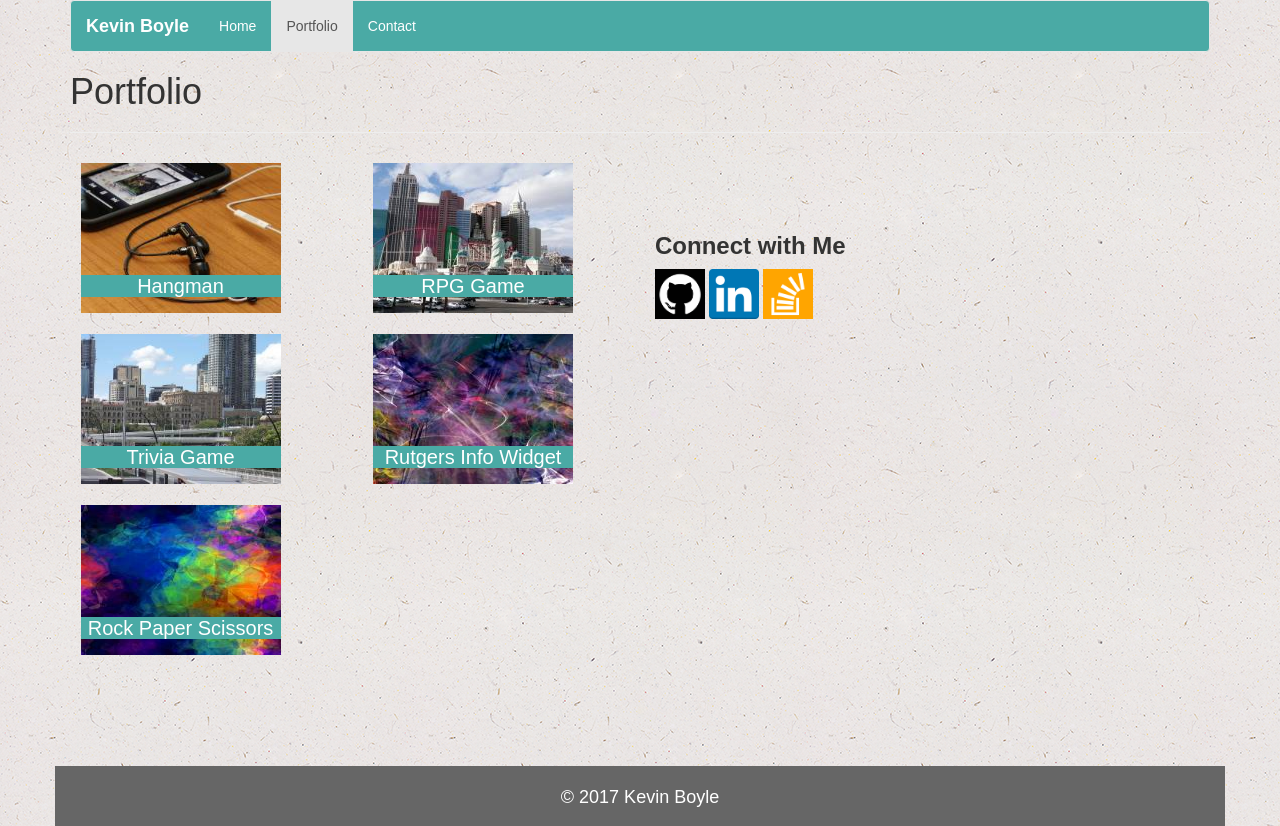
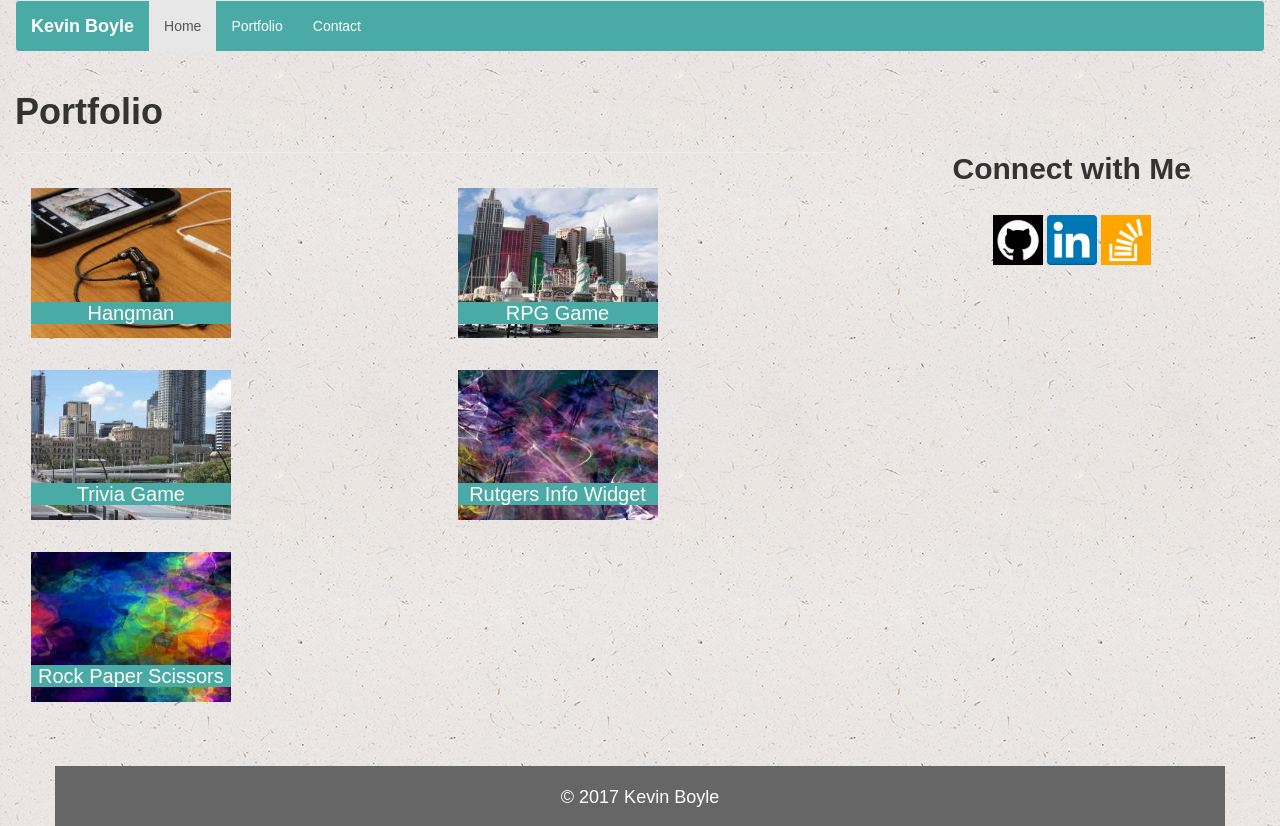
Before and after one commit to kmboyle/Bootstrap-Portfolio, a plain HTML site: page portfolio.html in a window 1280 px wide. Drawn offline with nearby package versions, Linux system fonts and the light colour scheme.

Commit message:
changed layout positioning

```diff
--- a/css/sheet.css
+++ b/css/sheet.css
@@ -46,6 +46,9 @@ h2.absolute4,h2.absolute5{
    font-size: 20px;
 
 }
+.col-xs-12.center-block{
+  text-align: center;
+}
 @keyframes example {
   from {left:0px;top:0px;}
   to {left: 200px;top:200px;}
@@ -61,3 +64,8 @@ h2.absolute4,h2.absolute5{
   animation-timing-function: ease-in;
   animation-direction: alternate-reverse;
 }
+
+
+p.col-md-8{
+    width: 75%;
+}
--- a/portfolio.html
+++ b/portfolio.html
@@ -7,121 +7,77 @@
 		<link rel="stylesheet" type="text/css" href="css/reset.css">
     <link rel="stylesheet" href="https://maxcdn.bootstrapcdn.com/bootstrap/3.3.6/css/bootstrap.min.css">
     <link rel="stylesheet" type="text/css" href="css/sheet.css">
-
-
-
 	</head>
-
 <body>
-     <!-- Wrap all page content here -->
   <div id="wrap">
-
-	<!-- Container Div -->
-  <div class="container">
-
-    <!-- Section 1: Navbar-->
+   <div class="container-fluid">
             <nav class="navbar navbar-default">
-
-      <!-- Place Fluid Container in Navbar -->
                 <div class="container-fluid">
-
-        <!-- Designate a navbar heading -->
                    <div class="navbar-header">
-
-          <!-- Collapsible button -->
                      <button type="button" class="navbar-toggle collapsed" data-toggle="collapse" data-target="#navbar" aria-expanded="false" aria-controls="navbar">
-
                      <span class="sr-only" style="background-color: #fff">Toggle navigation</span>
                      <span class="icon-bar" style="background-color: #fff"></span> <!-- first line -->
                      <span class="icon-bar" style="background-color: #fff"></span> <!-- second line -->
                      <span class="icon-bar" style="background-color: #fff"></span> <!-- third line -->
-
                      </button>
-          <!-- Our brand / logo -->
                       <a class="navbar-brand" href="index.html"><strong style="color:#fff">Kevin Boyle</strong></a>
                    </div>
-
-        <!-- The links of our navbar -->
                     <div id="navbar" class="navbar-collapse collapse">
                       <ul class="nav navbar-nav">
-            <li ><a href="index.html" style="color:#fff">Home</a></li>
-            <li class="active"><a href="portfolio.html">Portfolio</a></li>
+                        <li class="active"><a href="index.html">Home</a></li>
+                        <li><a href="portfolio.html" style="color:#fff">Portfolio</a></li>
                         <li><a href="contact.html" style="color:#fff">Contact</a></li>
-
+                      </ul>
                     </div>
-        <!--/.nav-collapse -->
                 </div>
-      <!--/.container-fluid -->
             </nav>
-
-     <!-- a Bootstrap row with columns -->
-
-
-    <h1 id="port">Portfolio</h1>
-    <div class="hr"><hr /></div>
-
       <div class="row">
-  			<div class="col-sm-9 col-md-6">
-
+        <div class="col-xs-12 col-md-8">
+          <h1><strong>Portfolio</strong></h1>
+           <span><hr /></span>
     			 	 <div class="row">
-    			  <div class="col-xs-8 col-sm-6">
-
-      		 		  <div class="image1"><a href= "#"><img src="images/1.jpg" height="150" width="200" alt="broken" ><h2 class="absolute1">Hangman</h2></a></div>
+      	        <div class="col-xs-12 col-md-6">
+       			      <div class="image1"><a href= "#"><img src="images/1.jpg" height="150" width="200" alt="broken" ><h2 class="absolute1">Hangman</h2></a>
                   </div>
-
-     			 <div class="col-xs-8 col-sm-6">
-     			  <div class="image2"><a href= "#"><img src="images/2.jpg" height="150" width="200" alt="broken" ><h2 class="absolute2">RPG Game</h2></a></div>
-
             	   </div>
-
-      			<div class="col-xs-8 col-sm-6">
-
-      				<div class="image3"><a href= "#"><img src="images/3.jpg" height="150" width="200" alt="broken" ><h2 class="absolute3">Trivia Game</h2></a></div>
-
-
+                <div class="col-xs-12 col-md-6">
+                  <div class="image2"><a href= "#"><img src="images/2.jpg" height="150" width="200" alt="broken" ><h2 class="absolute2">RPG Game</h2></a>
                   </div>
-
-      			<div class="col-xs-8 col-sm-6">
-       				 <div class="image4"><a href= "#"><img src="images/4.jpg" height="150" width="200" alt="broken" ><h2 class="absolute4">Rutgers Info Widget</h2></a></div>
     				     </div>
-
-      			<div class="col-xs-8 col-sm-6">
-       				 <div class="image5"><a href= "#"><img src="images/5.jpg" height="150" width="200" alt="broken" ><h2 class="absolute5">Rock Paper Scissors</h2></a></div>
+                <div class="col-xs-12 col-md-6">
+                 	<div class="image3"><a href= "#"><img src="images/3.jpg" height="150" width="200" alt="broken" ><h2 class="absolute3">Trivia Game</h2></a>
+                   </div>
+      			    </div>
+              	<div class="col-xs-12 col-md-6">
+       		       	 <div class="image4"><a href= "#"><img src="images/4.jpg" height="150" width="200" alt="broken" ><h2 class="absolute4">Rutgers Info Widget</h2></a>
+                   </div>
+      		      </div>
+            		<div class="col-xs-12 col-md-6">
+       		      	 <div class="image5"><a href= "#"><img src="images/5.jpg" height="150" width="200" alt="broken" ><h2 class="absolute5">Rock Paper Scissors</h2></a>
+                   </div>
       			    </div>
               </div>
  		       </div>
         <br><br><br>
-   	 <!-- a Bootstrap row with columns -->
            <div class="row">
-      <div class="col-md-6">
-
-			   	<h3><strong>Connect with Me</strong></h3>
+                  <sidebar class = "col-xs-12 center-block col-md-4 ">
+                    <h2><strong>Connect with Me</strong></h2>
+                      <br>
                         <a href="http://www.github.com/kmboyle" target="_blank"> <img src="images/github.png" height="50" width="50" alt="gitbhub" id="git"></a>
                         <a href="http://www.linkedin.com/in/kevin-boyle-a1a2b4b" target="_blank"> <img src="images/LinkedIn.png" height="50" width="50" alt="linkedIn" id="linked"></a>
                         <a href="http://www.stockoverflow.com/u/7938904" target="_blank"><img src="images/stackoverflow.png" height="50" width="50" alt="stack" id="stack"></a>
+                  </sidebar>
                 </div>
 		    </div>
       </div>
     </div>
-</div>
-</div>
-</div>
-
-
     <div class="container" id="footer">
       <h4> &copy; 2017 Kevin Boyle</h4>
-
     </div>
-
-
-
      <!-- jQuery, javascript file for the Bootstrap's javascript file to function -->
         <script src="https://code.jquery.com/jquery-3.1.1.min.js" integrity="sha256-hVVnYaiADRTO2PzUGmuLJr8BLUSjGIZsDYGmIJLv2b8=" crossorigin="anonymous"></script>
 
         <!-- Bootstrap's javascript file that allows the dropdown menu to work  -->
         <script src="https://maxcdn.bootstrapcdn.com/bootstrap/3.3.7/js/bootstrap.min.js" integrity="sha384-Tc5IQib027qvyjSMfHjOMaLkfuWVxZxUPnCJA7l2mCWNIpG9mGCD8wGNIcPD7Txa" crossorigin="anonymous"></script>
-
 </body>
-
-
 </html>
```
Also changed, not shown: contact.html (+10 -53 lines), index.html (+26 -59 lines). Lines whose indentation alone changed are shown as unchanged.
